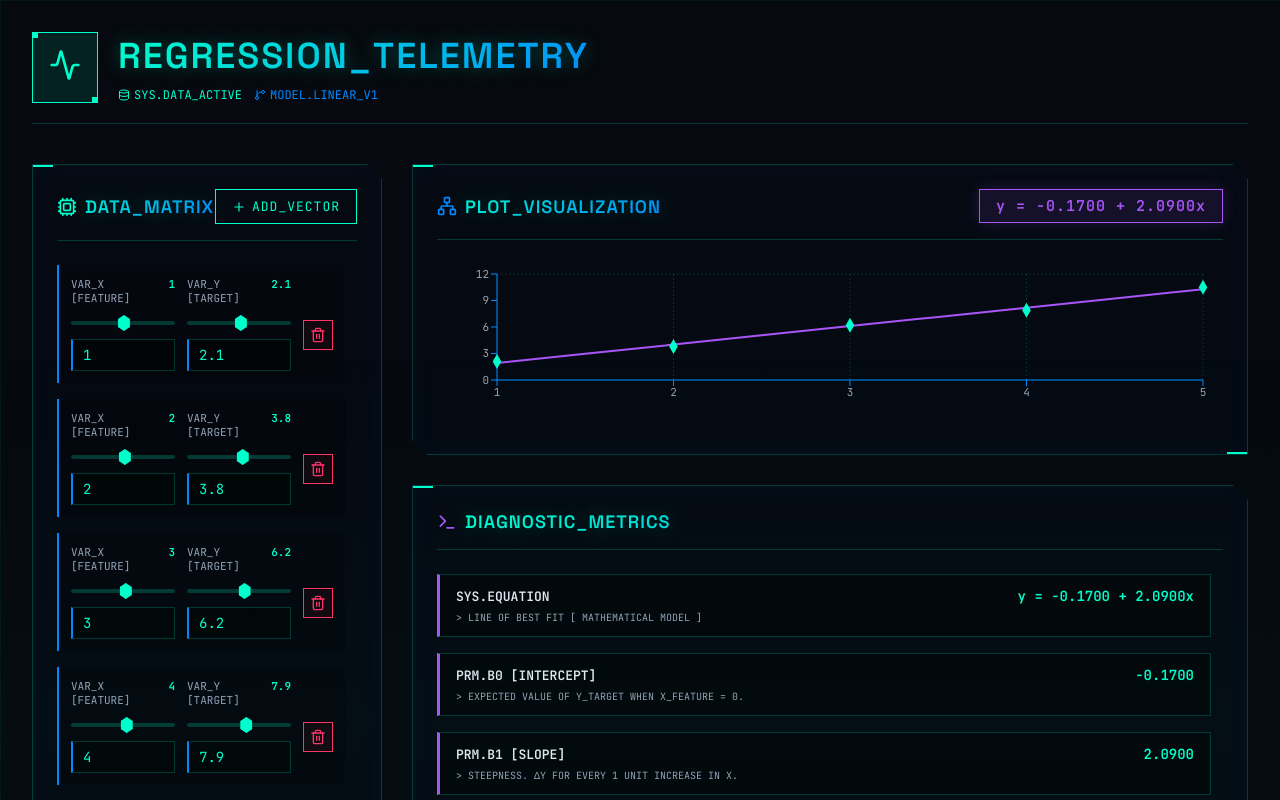
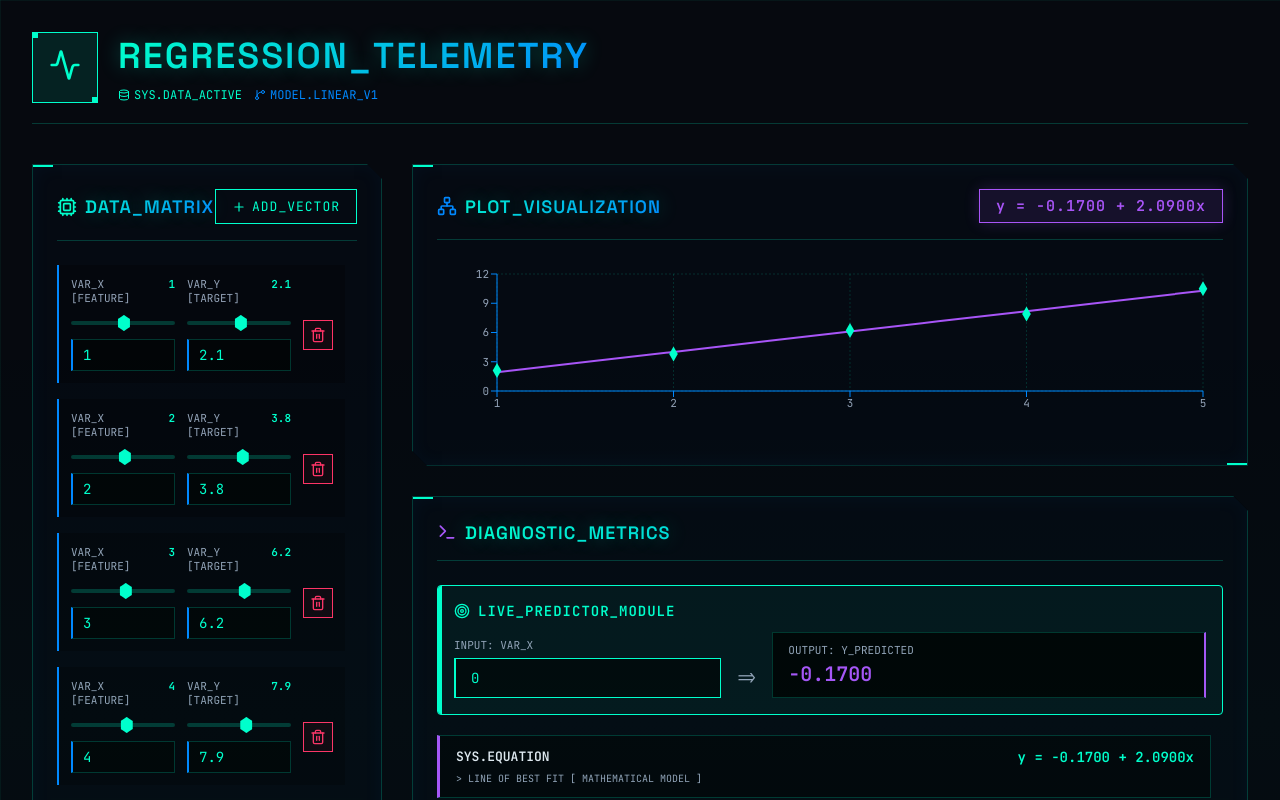
Before and after one commit to harishcsx/regression-visualizer, a Next.js app: page / in a window 1280 px wide. Shown: the top 800 px of the page. Built offline with nearby package versions, Linux system fonts and the light colour scheme.

Commit message:
Add live prediction module to evaluate Y for any given X

```diff
--- a/src/components/MetricsPanel.tsx
+++ b/src/components/MetricsPanel.tsx
@@ -1,14 +1,19 @@
 'use client';
 
-import React from 'react';
+import React, { useState } from 'react';
 import { RegressionResult } from '../utils/regression';
-import { Terminal } from 'lucide-react';
+import { Terminal, Target } from 'lucide-react';
 
 interface MetricsPanelProps {
   regression: RegressionResult;
 }
 
 export default function MetricsPanel({ regression }: MetricsPanelProps) {
+  const [customX, setCustomX] = useState<string>('0');
+
+  const parsedX = parseFloat(customX) || 0;
+  const predictedY = (regression.slope * parsedX) + regression.intercept;
+
   const metrics = [
     {
       label: 'SYS.EQUATION',
@@ -53,6 +58,45 @@ export default function MetricsPanel({ regression }: MetricsPanelProps) {
         <Terminal size={20} color="var(--accent-tertiary)" />
         DIAGNOSTIC_METRICS
       </h2>
+
+      {/* Dynamic Predictor Tool */}
+      <div style={{
+        background: 'rgba(0, 255, 204, 0.05)',
+        border: '1px solid var(--accent-primary)',
+        borderRadius: '4px',
+        padding: '16px',
+        marginBottom: '20px',
+        position: 'relative',
+        overflow: 'hidden'
+      }}>
+        <div style={{ position: 'absolute', top: 0, left: 0, width: '4px', height: '100%', background: 'var(--accent-primary)' }} />
+        <h3 className="mono-text" style={{ fontSize: '14px', color: 'var(--accent-primary)', display: 'flex', alignItems: 'center', gap: '8px', marginBottom: '12px' }}>
+          <Target size={16} /> LIVE_PREDICTOR_MODULE
+        </h3>
+
+        <div style={{ display: 'flex', gap: '16px', alignItems: 'flex-end' }}>
+          <div style={{ flex: 1 }}>
+            <label className="mono-text" style={{ fontSize: '11px', color: 'var(--text-muted)', display: 'block', marginBottom: '6px' }}>INPUT: VAR_X</label>
+            <input
+              type="number"
+              className="input-sci"
+              value={customX}
+              onChange={(e) => setCustomX(e.target.value)}
+              style={{ background: 'rgba(0,0,0,0.6)', borderColor: 'var(--accent-primary)' }}
+            />
+          </div>
+
+          <div style={{ paddingBottom: '10px', color: 'var(--text-muted)', fontFamily: 'var(--font-mono)' }}>=&gt;</div>
+
+          <div style={{ flex: 1.5, background: 'rgba(0,0,0,0.8)', padding: '10px 15px', border: '1px solid var(--panel-border)', borderRight: '2px solid var(--accent-tertiary)' }}>
+            <label className="mono-text" style={{ fontSize: '11px', color: 'var(--text-muted)', display: 'block', marginBottom: '4px' }}>OUTPUT: Y_PREDICTED</label>
+            <div className="mono-text" style={{ fontSize: '20px', color: 'var(--accent-tertiary)', fontWeight: '600' }}>
+              {predictedY.toFixed(4)}
+            </div>
+          </div>
+        </div>
+      </div>
+
       <div style={{ overflowY: 'auto', flex: 1, paddingRight: '12px', display: 'flex', flexDirection: 'column', gap: '16px' }}>
         {metrics.map((metric, i) => (
           <div key={i} style={{
```
